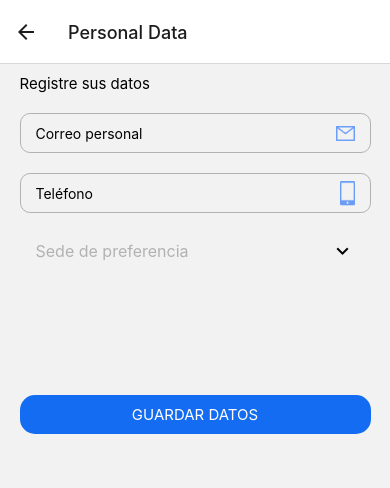
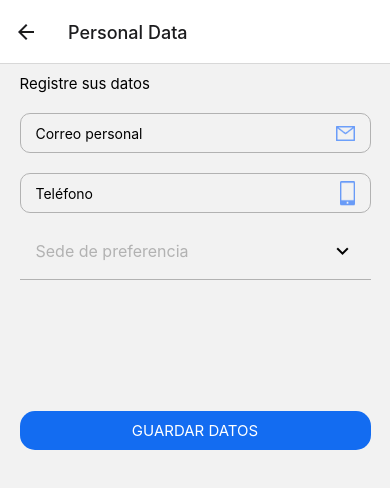
Before and after one commit to BrunoPorras/digiticket-ihc, a React Native app: screen /ActivateAccountScreen2 in a window 390 px wide. Shown: the top 488 px of the page. Built offline with nearby package versions, Linux system fonts and the light colour scheme.

Commit message:
Added list of items

```diff
--- a/screens/ActivateAccountScreen2.js
+++ b/screens/ActivateAccountScreen2.js
@@ -65,8 +65,8 @@ const ActivateAccountScreen2 = () => {
                         setExpanded(!expanded);
                     }}>
                     {sedes.map((sede) => (
-                        <ListItem key={sede.name} onPress={(e)=> setSede(sede.name)} bottomDivider
-                        containerStyle={styles.listItem}>
+                        <ListItem key={sede.name} onPress={(e)=> setSede(sede.name)}
+                        containerStyle={styles.listItems}>
                             <ListItem.Content>
                                 <ListItem.Title>{sede.name}</ListItem.Title>
                             </ListItem.Content>
@@ -116,17 +116,21 @@ const styles = StyleSheet.create({
         height: 25
     },
     inputDropContainer: {
-        marginBottom: 10
-    },
-    listContainer: {
-        borderBottomColor: "#B2B2B2",
+        marginBottom: 25
     },
     listItem: {
-        backgroundColor: "#F2F2F2"
+        backgroundColor: "#F2F2F2",
+        borderBottomColor: "#B2B2B2",
+        borderBottomWidth: 1
     },
     listItemTittle: {
         color: "#B2B2B2"
-    }
+    },
+    listItems: {
+        backgroundColor: "#EEEEEE",
+        borderBottomColor: "#B2B2B2",
+        borderBottomWidth: .5
+    },
 });
 
 export default ActivateAccountScreen2
```
